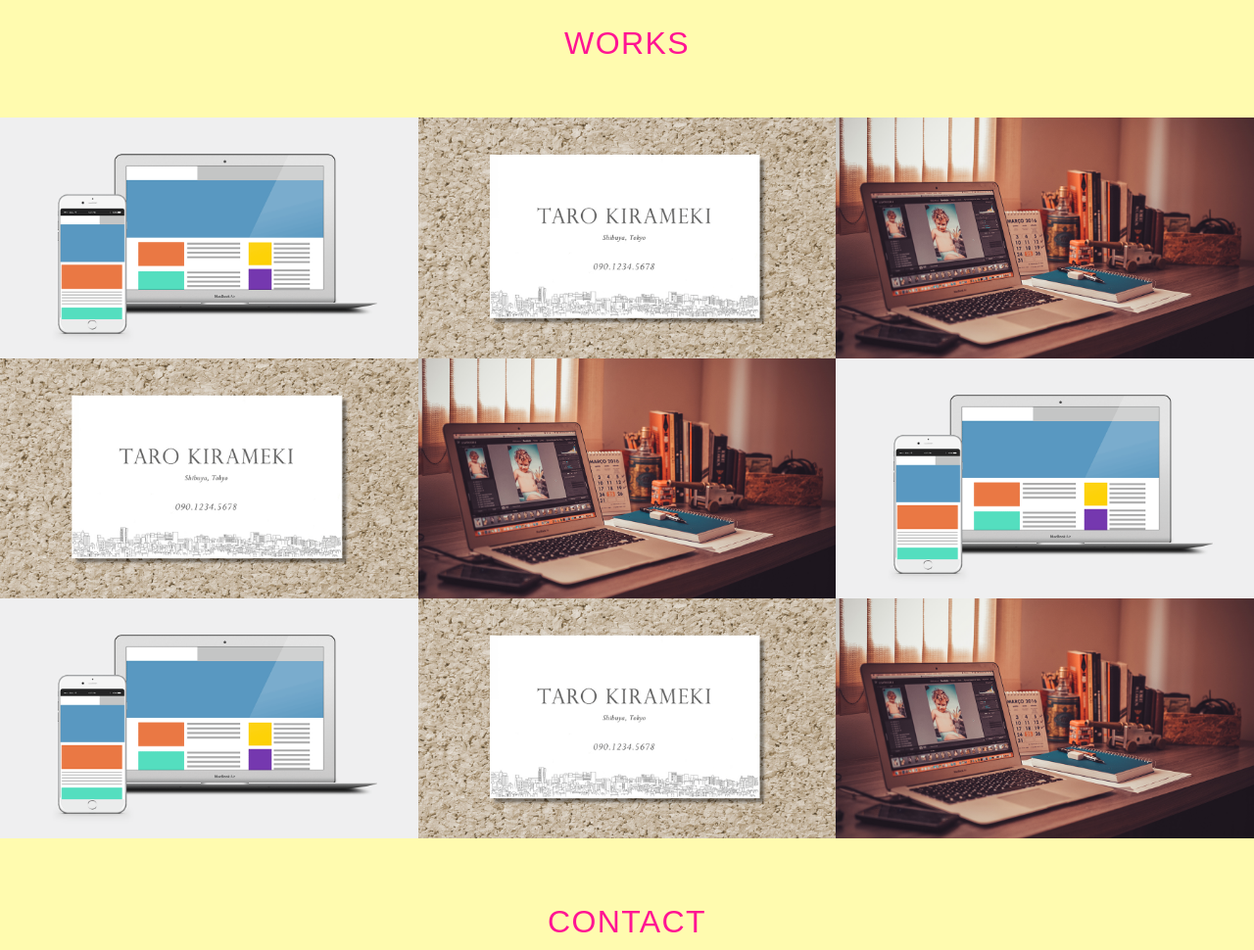
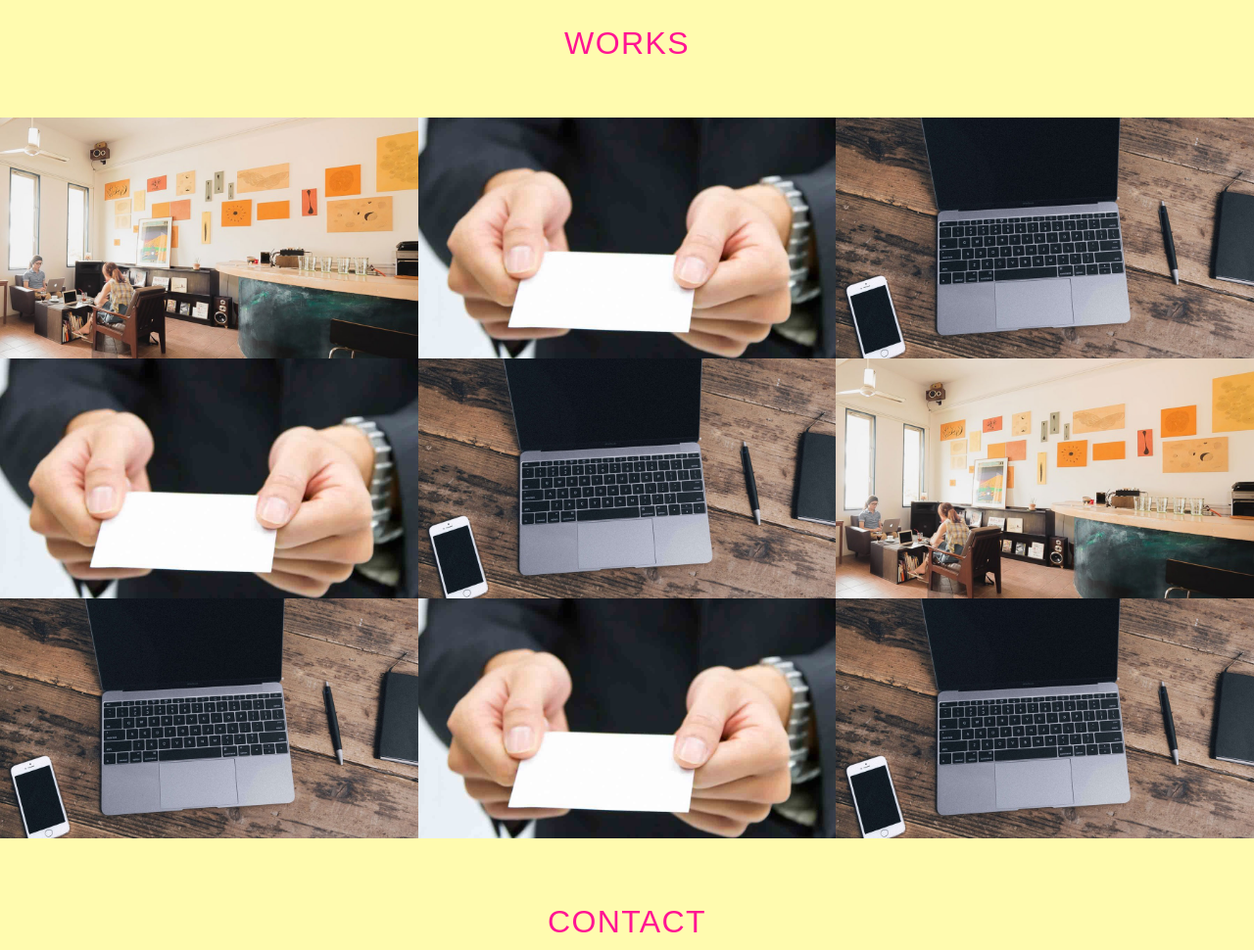
Before and after one commit to kazuet/github.io, a plain HTML site: page index.html in a window 1280 px wide. Shown: the part 1020-1990 px from the top of the page at 98% size. Drawn offline with nearby package versions, Linux system fonts and the light colour scheme.

Commit message:
2rd commit

```diff
--- a/index.html
+++ b/index.html
@@ -2,7 +2,7 @@
 <html lang="ja">
     <head>
         <meta charset="utf-8">
-        <title>Web Designer - Taro Kirameki</title>
+        <title>Web Designer - kazue taira</title>
         <meta name="description" content="Webデザイナー カズエのポートフォリオサイトです。沖縄を中心に活動しています。">
         <meta name="keywords" content="Web, デザイン, デザイナー, ポートフォリオ, Web制作">        <link rel="stylesheet" href="https://maxcdn.bootstrapcdn.com/font-awesome/4.6.1/css/font-awesome.min.css">
         <link rel="stylesheet" href="https://cdnjs.cloudflare.com/ajax/libs/meyer-reset/2.0/reset.css">
@@ -14,7 +14,7 @@
             <a href="#contact" class="button-contact"><i aria-label="お問い合わせ" class="fa fa-envelope-o"></i></a>
             <div class="profile">
                 <h1 class="site-title abel uppercase text-center">Web Designer <span>Kazue</span></h1>
-                <img src="./images/img_profile01.jpg" alt="プロフィール写真" width="140" height="140" class="block-center profile-icon">
+                <img src="./images/img_profile02.jpg" alt="プロフィール写真" width="140" height="140" class="block-center profile-icon">
                 <p>沖縄在住のWebデザイナー、カズエです。オンラインスクールでWeb制作について学び、Webデザイナーへと転職活動中です。これからさらにWeb制作の技術や知識を身につけて、Webサイト運用や問題解決のアドバイスもできるデザイナーになりたいと思っています。</p>
             </div>
         </header>
@@ -44,7 +44,7 @@
         <h2 class="text-center">Works</h2>
         <div class="works-box">
             <a href="#">
-                <img src="./images/img_work_site.png" alt="株式会社きらめき コーポレートサイト様 Webサイトデザイン">
+                <img src="./images/img_work_site002.jpg" alt="株式会社きらめき コーポレートサイト様 Webサイトデザイン">
                 <div class="works-box-inner">
                     <div class="text-center">
                         <h3>株式会社きらめき コーポレートサイト</h3>
@@ -56,7 +56,7 @@
         </div>
         <div class="works-box">
             <a href="#">
-                <img src="./images/img_work_card.jpg" alt="きらめき花子様 名刺デザイン">
+                <img src="./images/img_work_card002.jpg" alt="きらめき花子様 名刺デザイン">
                 <div class="works-box-inner">
                     <div class="text-center">
                         <h3>きらめき花子様 名刺</h3>
@@ -68,7 +68,7 @@
         </div>
         <div class="works-box">
             <a href="#">
-                <img src="./images/img_work_blog.jpg" alt="WordPressオリジナルテーマ">
+                <img src="./images/img_work_blog02.jpg" alt="WordPressオリジナルテーマ">
                 <div class="works-box-inner">
                     <div class="text-center">
                         <h3>ブログデザイン</h3>
@@ -80,7 +80,7 @@
         </div>
         <div class="works-box">
             <a href="#">
-                <img src="./images/img_work_card.jpg" alt="きらめき花子様 名刺デザイン">
+                <img src="./images/img_work_card002.jpg" alt="きらめき花子様 名刺デザイン">
                 <div class="works-box-inner">
                     <div class="text-center">
                         <h3>きらめき花子様 名刺</h3>
@@ -92,7 +92,7 @@
         </div>
         <div class="works-box">
             <a href="#">
-                <img src="./images/img_work_blog.jpg" alt="WordPressオリジナルテーマ">
+                <img src="./images/img_work_blog02.jpg" alt="WordPressオリジナルテーマ">
                 <div class="works-box-inner">
                     <div class="text-center">
                         <h3>ブログデザイン</h3>
@@ -104,7 +104,7 @@
         </div>
         <div class="works-box">
             <a href="#">
-                <img src="./images/img_work_site.png" alt="株式会社きらめき コーポレートサイト様 Webサイトデザイン">
+                <img src="./images/img_work_site002.jpg" alt="株式会社きらめき コーポレートサイト様 Webサイトデザイン">
                 <div class="works-box-inner">
                     <div class="text-center">
                         <h3>株式会社きらめき コーポレートサイト</h3>
@@ -116,7 +116,7 @@
         </div>
         <div class="works-box">
             <a href="#">
-                <img src="./images/img_work_site.png" alt="株式会社きらめき コーポレートサイト様 Webサイトデザイン">
+                <img src="./images/img_work_blog02.jpg" alt="株式会社きらめき コーポレートサイト様 Webサイトデザイン">
                 <div class="works-box-inner">
                     <div class="text-center">
                         <h3>株式会社きらめき コーポレートサイト</h3>
@@ -128,7 +128,7 @@
         </div>
         <div class="works-box">
             <a href="#">
-                <img src="./images/img_work_card.jpg" alt="きらめき花子様 名刺デザイン">
+                <img src="./images/img_work_card002.jpg" alt="きらめき花子様 名刺デザイン">
                 <div class="works-box-inner">
                     <div class="text-center">
                         <h3>きらめき花子様 名刺</h3>
@@ -140,7 +140,7 @@
         </div>
         <div class="works-box">
             <a href="#">
-                <img src="./images/img_work_blog.jpg" alt="WordPressオリジナルテーマ">
+                <img src="./images/img_work_blog02.jpg" alt="WordPressオリジナルテーマ">
                 <div class="works-box-inner">
                     <div class="text-center">
                         <h3>ブログデザイン</h3>
```
Also changed, not shown: images/img_profile02.jpg (added), images/img_work_blog02.jpg (added), images/img_work_card002.jpg (added), images/img_work_site002.jpg (added).
